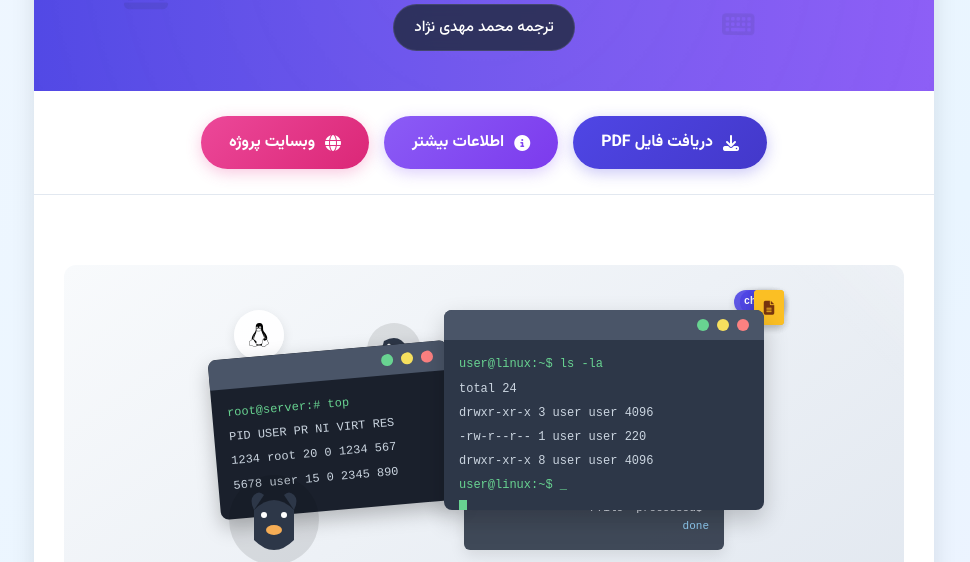
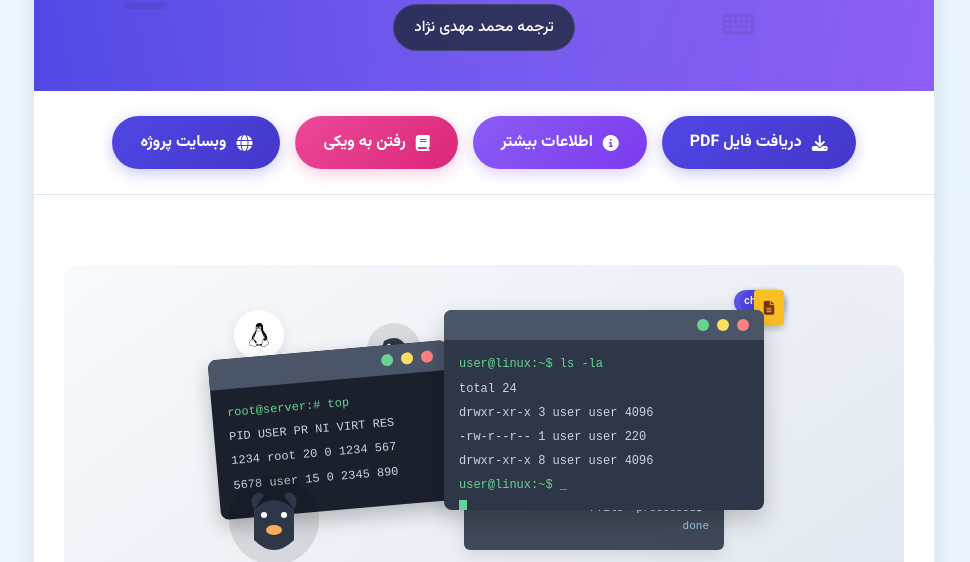
Before and after one commit to linuxpersian/linuxpersian.github.io, a plain HTML site: page index.html in a window 1280 px wide. Shown: the part 248-810 px from the top of the page, without its empty margins (156-1126 px from the left). Drawn offline with Linux system fonts and the light colour scheme.

Commit message:
Update index.html

```diff
--- a/index.html
+++ b/index.html
@@ -1016,7 +1016,10 @@
       <a href="#description" class="btn btn-secondary">
         <i class="fas fa-info-circle"></i> اطلاعات بیشتر
       </a>
-      <a href="https://linuxcommand.org/" target="_blank" class="btn btn-accent">
+      <a href="/wiki/index.html" class="btn btn-accent">
+        <i class="fas fa-book"></i> رفتن به ویکی
+      </a>
+      <a href="https://linuxcommand.org/" target="_blank" class="btn">
         <i class="fas fa-globe"></i> وبسایت پروژه
       </a>
     </div>
@@ -1181,7 +1184,7 @@
     // Add animation on scroll
     const observerOptions = {
       threshold: 0.1,
-      rootMargin: '0px 0px -100px 0px"
+      rootMargin: '0px 0px -100px 0px'
     };
 
     const observer = new IntersectionObserver(function(entries) {
```
